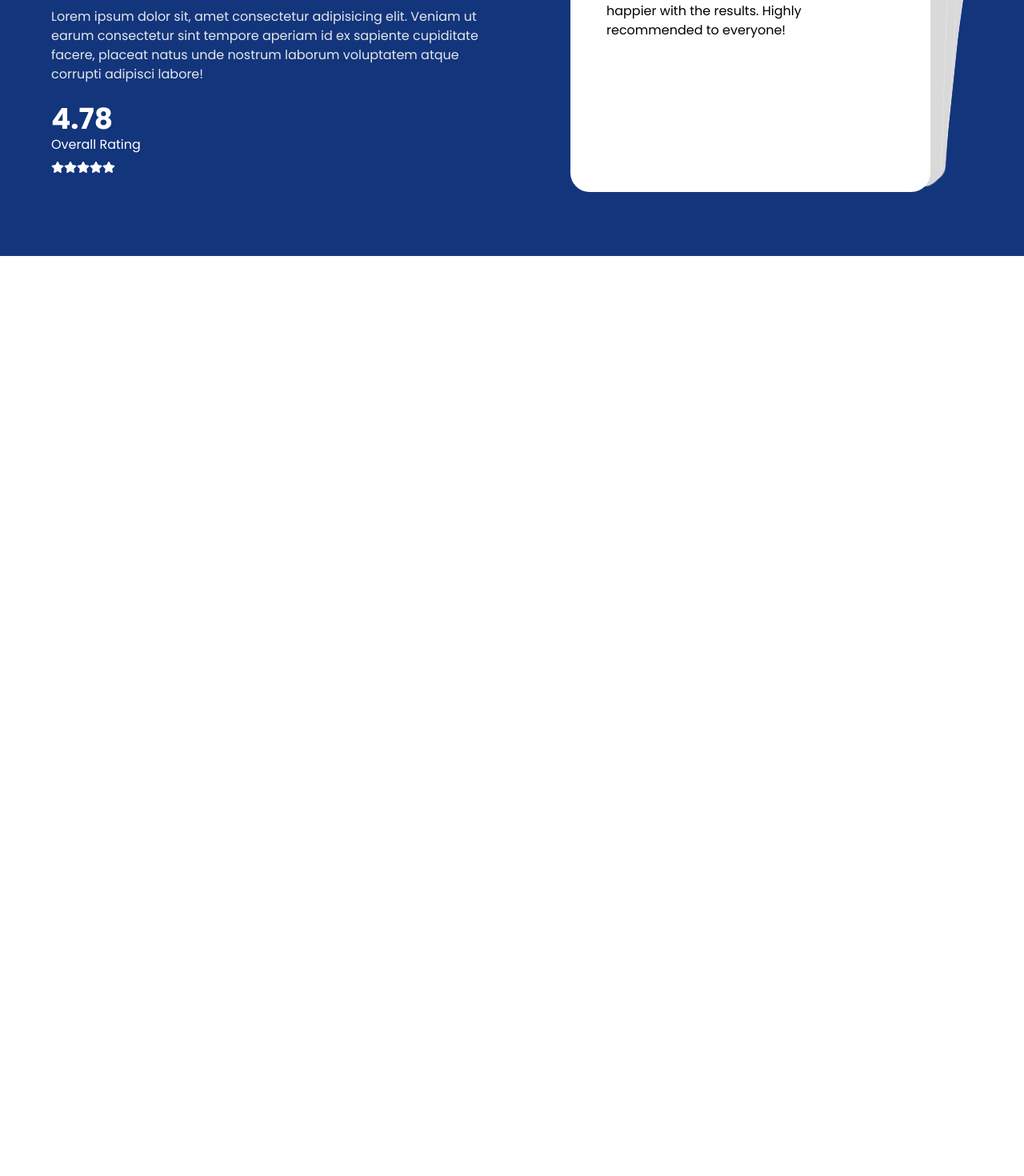
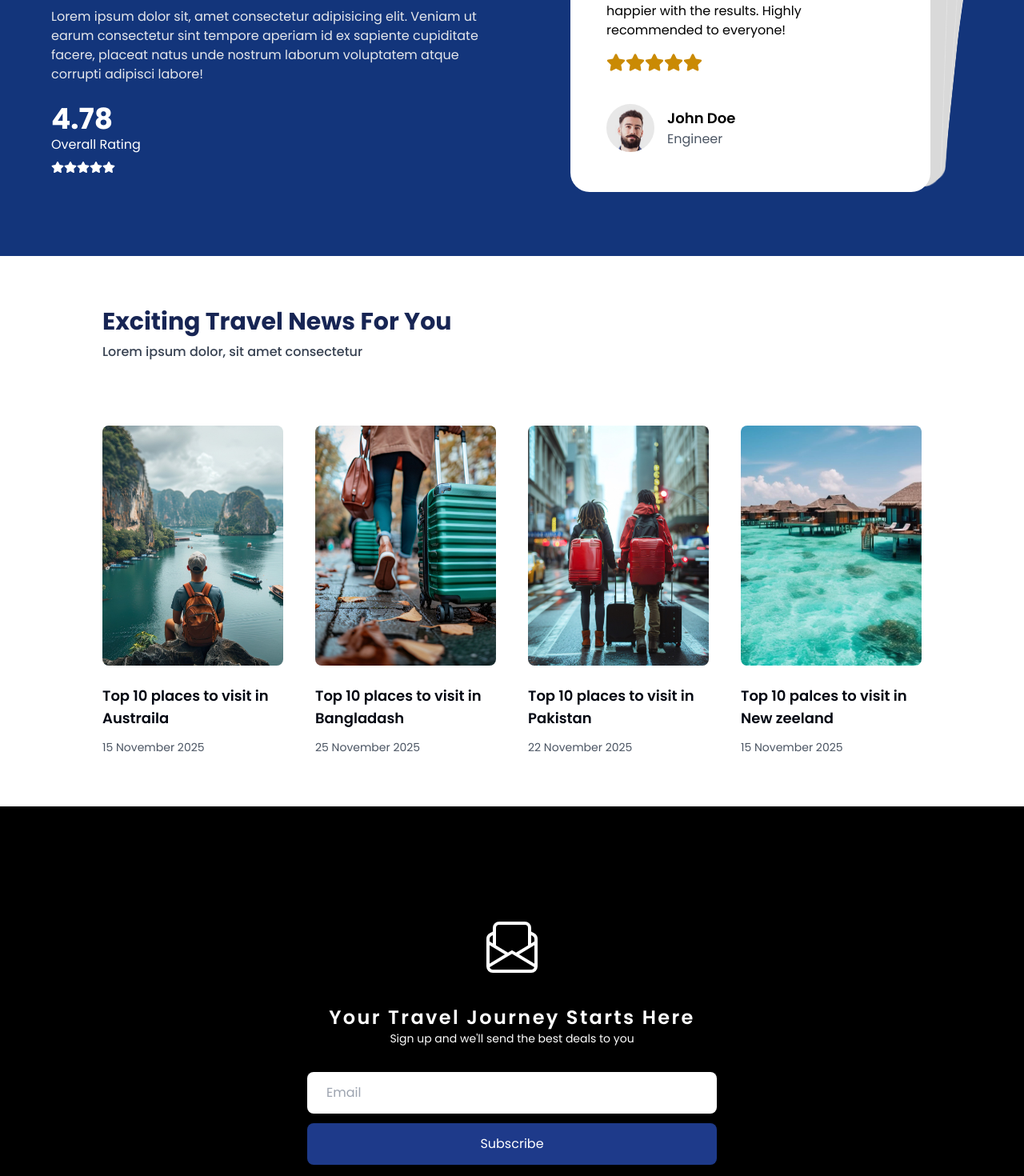
Before and after one commit to OgeeTech/Travel, a Next.js app: page / in a window 1280 px wide. Shown: the part 3020-4490 px from the top of the page at 80% size. Before the commit the page ends 3340 px from the top, so only its background shows below. Built offline with nearby package versions, Linux system fonts and the light colour scheme.

Commit message:
completion of newsletter section

```diff
--- a/components/Home/Home.tsx
+++ b/components/Home/Home.tsx
@@ -4,6 +4,8 @@ import Destination from './Destination/Destination'
 import Hotel from './Hotel/Hotel'
 import WhyChoose from './WhyChoose/WhyChoose'
 import Reviews from './Reviews/Reviews'
+import News from './News/News'
+import NewsLetter from './NewsLetter/NewsLetter'
 const Home = () => {
   return (
     <div className='overflow-hidden '>
@@ -12,6 +14,8 @@ const Home = () => {
       <Hotel/>
       <WhyChoose/>
       <Reviews/>
+      <News/>
+      <NewsLetter/>
     </div>
   )
 }
--- /dev/null
+++ b/components/Home/News/News.jsx
@@ -0,0 +1,44 @@
+import SectionHeading from '@/components/Helper/SectionHeading'
+import React from 'react'
+import NewsCard from './NewsCard'
+import Image from 'next/image'
+
+const News = () => {
+  return (
+    <div className="pt-16 pb-16">
+      <SectionHeading heading="Exciting Travel News For You" />
+      <div className="w-[80%] mx-auto grid grid-cols-1 md:grid-cols-2 lg-grid-cols-3 xl:grid-cols-4 gap-10 items-center mt-20">
+        <div>
+          <NewsCard
+            image="/images/n1.jpg"
+            title="Top 10 places to visit in Austraila"
+            date="15 November 2025"
+          />
+        </div>
+        <div>
+          <NewsCard
+            image="/images/n2.jpg"
+            title="Top 10 places to visit in Bangladash"
+            date="25 November 2025"
+          />
+        </div>
+        <div>
+          <NewsCard
+            image="/images/n3.jpg"
+            title="Top 10 places to visit in Pakistan"
+            date="22 November 2025"
+          />
+        </div>
+        <div>
+          <NewsCard
+            image="/images/n4.jpg"
+            title="Top 10 palces to visit in New zeeland"
+            date="15 November 2025"
+          />
+        </div>
+      </div>
+    </div>
+  );
+}
+
+export default News
--- /dev/null
+++ b/components/Home/News/NewsCard.tsx
@@ -0,0 +1,30 @@
+import React from 'react'
+import Image from 'next/image'
+
+type Props ={
+    image:string;
+    date:string;
+    title:string;
+}
+const NewsCard = ({date,image,title}:Props) => {
+  return (
+    <div>
+          <div className='h-[300px]'>
+              <Image
+                  src={image}
+                  alt={title}
+                  width={300}
+                  height={300}
+                  className='w-full h-full object-cover rounded-lg'
+              />
+          </div>
+          {/* text content */}
+          <h1 className="mt-6 text-lg text-gray-950 font-semibold hover:text-blue-950 transition-all duration-200 cursor-pointer">{title}</h1>
+          <p className='text-sm text-gray-600 mt-3'>{date}</p>
+    </div>
+
+
+  )
+}
+
+export default NewsCard
--- /dev/null
+++ b/components/Home/NewsLetter/NewsLetter.jsx
@@ -0,0 +1,27 @@
+import React from 'react'
+import { BsEnvelope, BsEnvelopePaper } from 'react-icons/bs'
+
+const NewsLetter = () => {
+  return (
+    <div className="bg-black pt-16 pb-16 flex items-center justify-center w-full flex-col">
+      <BsEnvelopePaper className="w-16 h-16 mt-20 text-white" />
+      <h1 className="text-lg sm:text-xl md:text-2xl text-white font-semibold mt-10 tracking-widest">
+        Your Travel Journey Starts Here
+      </h1>
+      <p className="text-white text-xs sm:text-sm">
+        Sign up and we&apos;ll send the best deals to you
+      </p>
+      {/* subzcription button */}
+      <di className="w-full">
+        <input
+          type="text"
+          className="px-6 py-3.5 bg-white mt-8 w-[95%] sm:w-[80%] md:w-[60%] lg:w-[40%] block mx-auto rounded-lg outline-none"
+          placeholder="Email"
+        />
+        <button className="px-6 py-3.5 bg-blue-900 text-white hover:bg-blue-950 transition-all duration-200 mt-3 w-[95%] sm:w-[80%] md:w-[60%] lg:w-[40%] block mx-auto rounded-lg outline-none"> Subscribe</button>
+      </di>
+    </div>
+  );
+}
+
+export default NewsLetter
--- a/components/Home/Reviews/ReviewSlider.jsx
+++ b/components/Home/Reviews/ReviewSlider.jsx
@@ -1,10 +1,12 @@
 'use client';
 import React from 'react';
+import Image from 'next/image';
 import { Swiper, SwiperSlide } from 'swiper/react';
 import 'swiper/css';
 import 'swiper/css/effect-cards';
 import { EffectCards } from 'swiper/modules';
 import { reviewData } from '@/data/data';
+import { FaStar } from 'react-icons/fa';
 
 const ReviewSlider = () => {
   return (
@@ -17,12 +19,40 @@ const ReviewSlider = () => {
       >
         {reviewData.map((data) => {
           return (
-            <SwiperSlide key={data.id} className='bg-white  rounded-3xl block'>
-             <div className="w-[80%] mx-auto mt-16">
+            <SwiperSlide key={data.id} className="bg-white  rounded-3xl block">
+              <div className="w-[80%] mx-auto mt-16">
+                {/* review text */}
                 <p className="text-xs sm:text-sm md:text-base font-semi-bold">
-                    {data.review}
+                  {data.review}
                 </p>
+                <div className="flex items-center mt-4">
+                  <FaStar className="md:w-6 md:h-6 w-3 h-3 text-yellow-600" />
+                  <FaStar className="md:w-6 md:h-6 w-3 h-3 text-yellow-600" />
+                  <FaStar className="md:w-6 md:h-6 w-3 h-3 text-yellow-600" />
+                  <FaStar className="md:w-6 md:h-6 w-3 h-3 text-yellow-600" />
+                  <FaStar className="md:w-6 md:h-6 w-3 h-3 text-yellow-600" />
                 </div>
+                {/* users profile */}
+                <div className="mt-10">
+                  <div className="flex items-center space-x-4">
+                    <Image
+                      src={data.image}
+                      width={60}
+                      height={60}
+                      alt="client"
+                      className="rounded-full"
+                    />
+                    <div>
+                      <p className="text-sm sm:text-lg font-semibold">
+                        {data.name}
+                      </p>
+                      <p className="text-gray-600 text-xs sm:text-base">
+                        Engineer
+                      </p>
+                    </div>
+                  </div>
+                </div>
+              </div>
             </SwiperSlide>
           );
         })}
```
